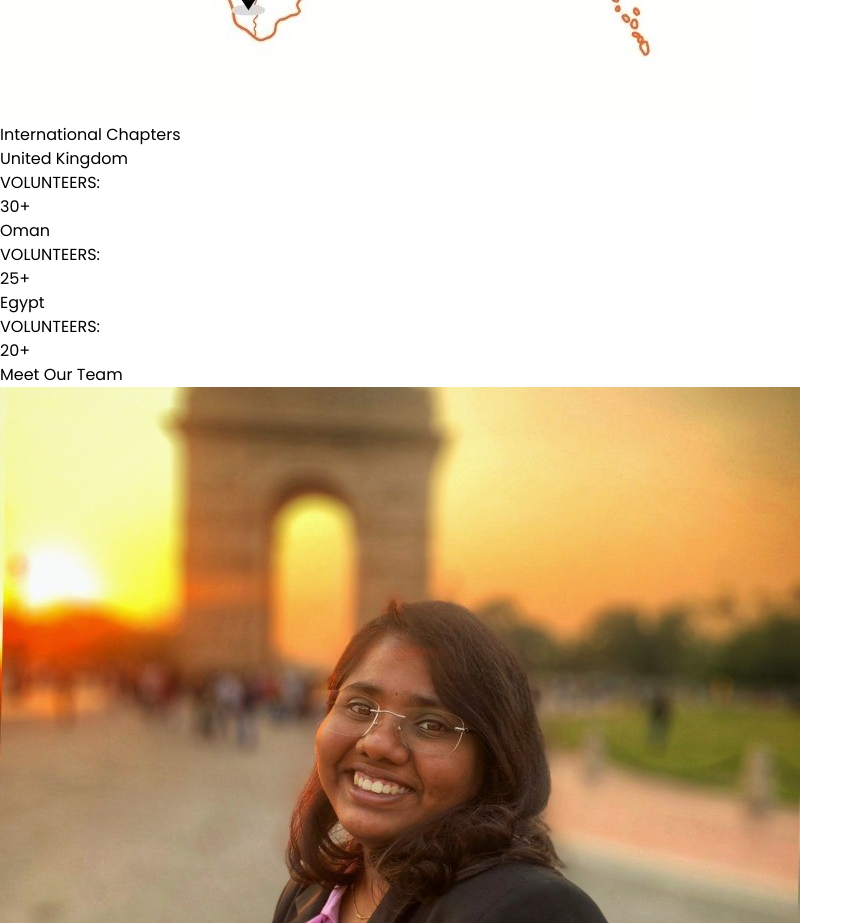
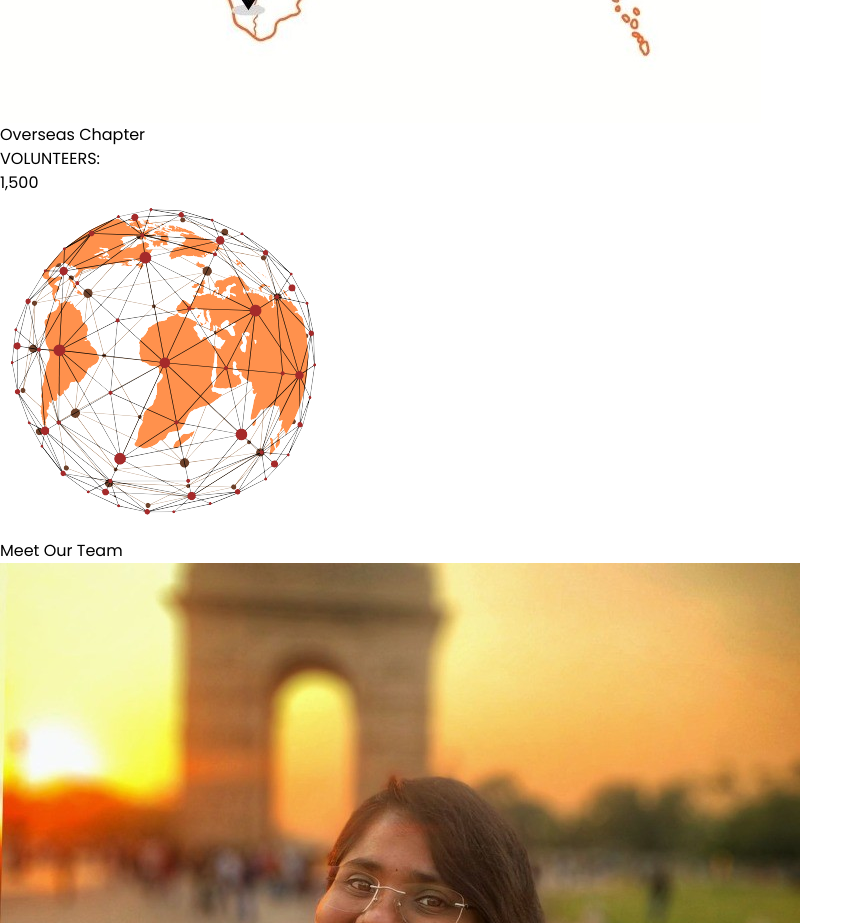
Before and after one commit to Ex-Rockstar/SeyalFoundation, a React (Vite) app: page /about-us in a window 1280 px wide. Shown: the part 2040-2963 px from the top of the page, without its empty margins (0-863 px from the left). Built offline with nearby package versions, Linux system fonts and the light colour scheme.

Commit message:
Made some changes to the International Chapters Page

```diff
--- a/src/Components/About/InternationChaptersPage.jsx
+++ b/src/Components/About/InternationChaptersPage.jsx
@@ -1,61 +1,78 @@
-import React, { useState, useEffect } from 'react';
-import ukImage from './assets/uk.jpg'; // Replace with your image path
-import omanImage from './assets/oman.jpg'; // Replace with your image path
-import egyptImage from './assets/egypt.jpg'; // Replace with your image path
-
-const chapters = [
-  { name: 'United Kingdom', image: ukImage, target: 30 },
-  { name: 'Oman', image: omanImage, target: 25 },
-  { name: 'Egypt', image: egyptImage, target: 20 }
-];
+import React, { useState, useEffect, useRef } from 'react';
+import chapterImage from './assets/INTERNATIONAL.png'; // Replace with your image path
 
 const InternationalChaptersPage = () => {
-  const [volunteers, setVolunteers] = useState({
-    'United Kingdom': 0,
-    Oman: 0,
-    Egypt: 0
-  });
+  const [volunteers, setVolunteers] = useState(0);
+  const [hasStartedCounting, setHasStartedCounting] = useState(false); // State to track counting start
+  const textRef = useRef(null); // Reference to the text container
 
   // Function to increment the number to the target value
-  const incrementNumber = (name, target, duration) => {
+  const incrementNumber = (setNumber, target, duration) => {
     let start = 0;
     const increment = target / (duration / 50);
 
     const timer = setInterval(() => {
       start += increment;
       if (start >= target) {
-        setVolunteers((prev) => ({ ...prev, [name]: target }));
+        setNumber(target);
         clearInterval(timer);
       } else {
-        setVolunteers((prev) => ({ ...prev, [name]: Math.ceil(start) }));
+        setNumber(Math.ceil(start));
       }
     }, 50);
   };
 
-  // Start the count-up effect when the component mounts
+  // Intersection Observer to trigger the counter when the text is visible
   useEffect(() => {
-    chapters.forEach((chapter) => {
-      incrementNumber(chapter.name, chapter.target, 2000);
-    });
-  }, []);
+    const observer = new IntersectionObserver(
+      (entries) => {
+        entries.forEach((entry) => {
+          if (entry.isIntersecting && !hasStartedCounting) {
+            setHasStartedCounting(true);
+            incrementNumber(setVolunteers, 1500, 2000); // Set the volunteers count to 1500
+          }
+        });
+      },
+      { threshold: 0.5 } // Trigger when 50% of the text container is in view
+    );
+
+    if (textRef.current) {
+      observer.observe(textRef.current);
+    }
+
+    return () => {
+      if (textRef.current) {
+        observer.unobserve(textRef.current);
+      }
+    };
+  }, [hasStartedCounting]);
 
   return (
-    <div className="py-12 bg-gray-100 ">
-      <div className="container px-4 mx-auto">
-        <h1 className="mb-12 text-4xl font-medium uppercase tracking-[0.2rem] text-center text-[#8b4513]">
-          International Chapters
-        </h1>
-        <div className="flex flex-wrap justify-center gap-8">
-          {chapters.map((chapter) => (
-            <div
-              key={chapter.name}
-              className="flex flex-col items-center w-full max-w-xs p-6 transition-transform transform bg-white rounded-lg shadow-lg hover:scale-105 hover:shadow-xl"
-            >
-              <h2 className="mb-2 text-2xl font-semibold text-gray-800">{chapter.name}</h2>
-              <p className="text-xl text-[#8b4513] font-medium mb-1">VOLUNTEERS:</p>
-              <p className="text-xl font-semibold text-gray-700">{volunteers[chapter.name]}+</p>
-            </div>
-          ))}
+    <div className="flex items-center justify-center bg-gray-100">
+      <div className="flex flex-col w-full max-w-6xl overflow-hidden bg-white rounded-lg shadow-lg drop-shadow-2xl lg:flex-row">
+        {/* Left Text Section */}
+        <div
+          ref={textRef}
+          className="flex flex-col justify-center p-10 lg:w-3/5"
+        >
+          <h1 className="mb-6 text-4xl font-semibold tracking-widest text-[#8b4513] uppercase">
+            Overseas Chapter
+          </h1>
+          <div className="space-y-6 text-2xl tracking-[0.3rem] text-gray-700">
+            <p className="text-3xl font-medium text-[#8b4513]">
+              <span className="text-gray-900 tracking-[0.3rem]">VOLUNTEERS:</span> <br />
+              {volunteers.toLocaleString()}
+            </p>
+          </div>
+        </div>
+
+        {/* Right Image Section */}
+        <div className="flex items-center justify-center p-10 lg:w-2/5">
+          <img
+            src={chapterImage}
+            alt="Local Chapter"
+            className="object-cover rounded-lg w-72 h-72" // Adjusted size
+          />
         </div>
       </div>
     </div>
```
Also changed, not shown: src/Components/About/assets/INTERNATIONAL.png (added).
